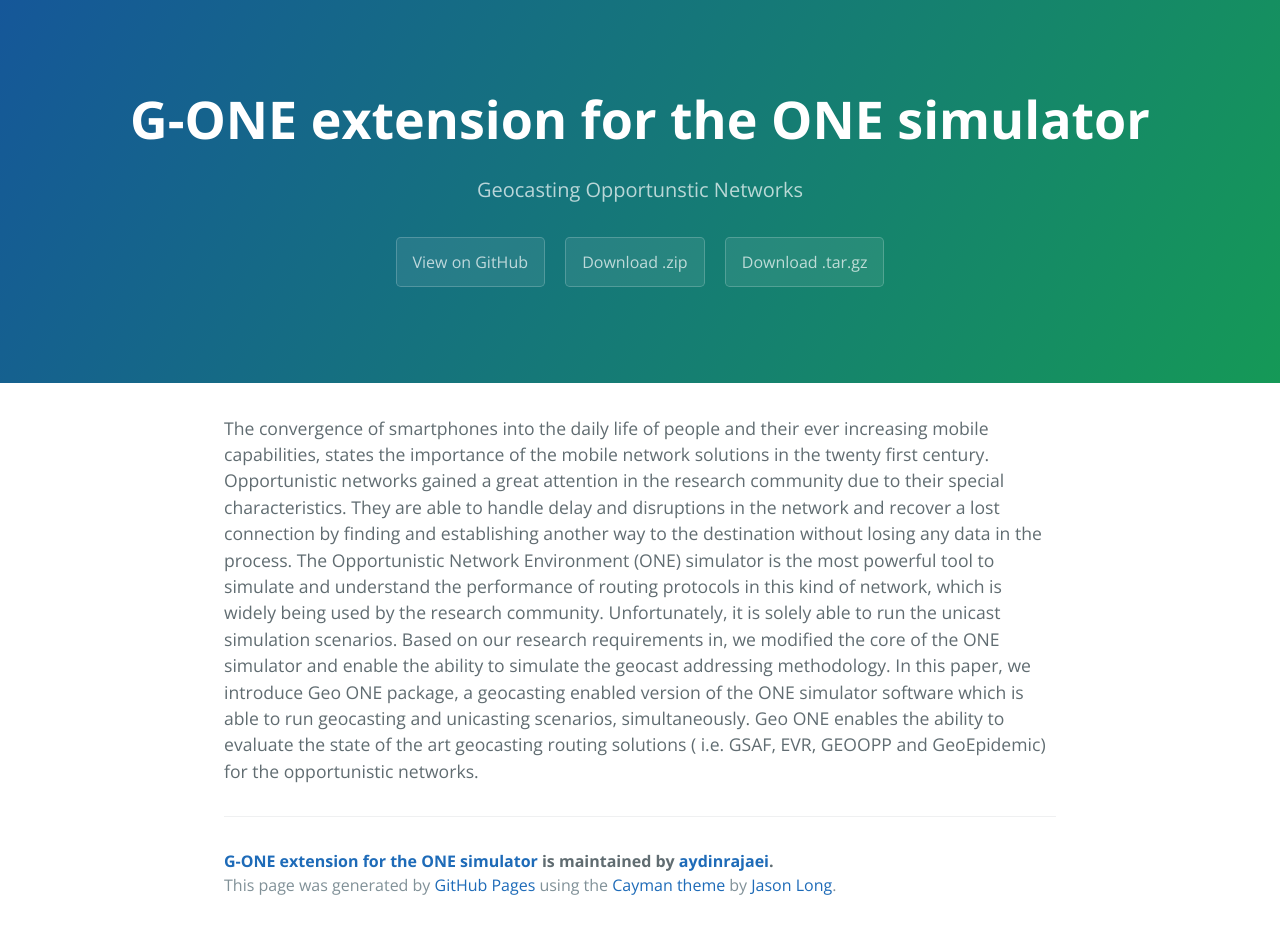
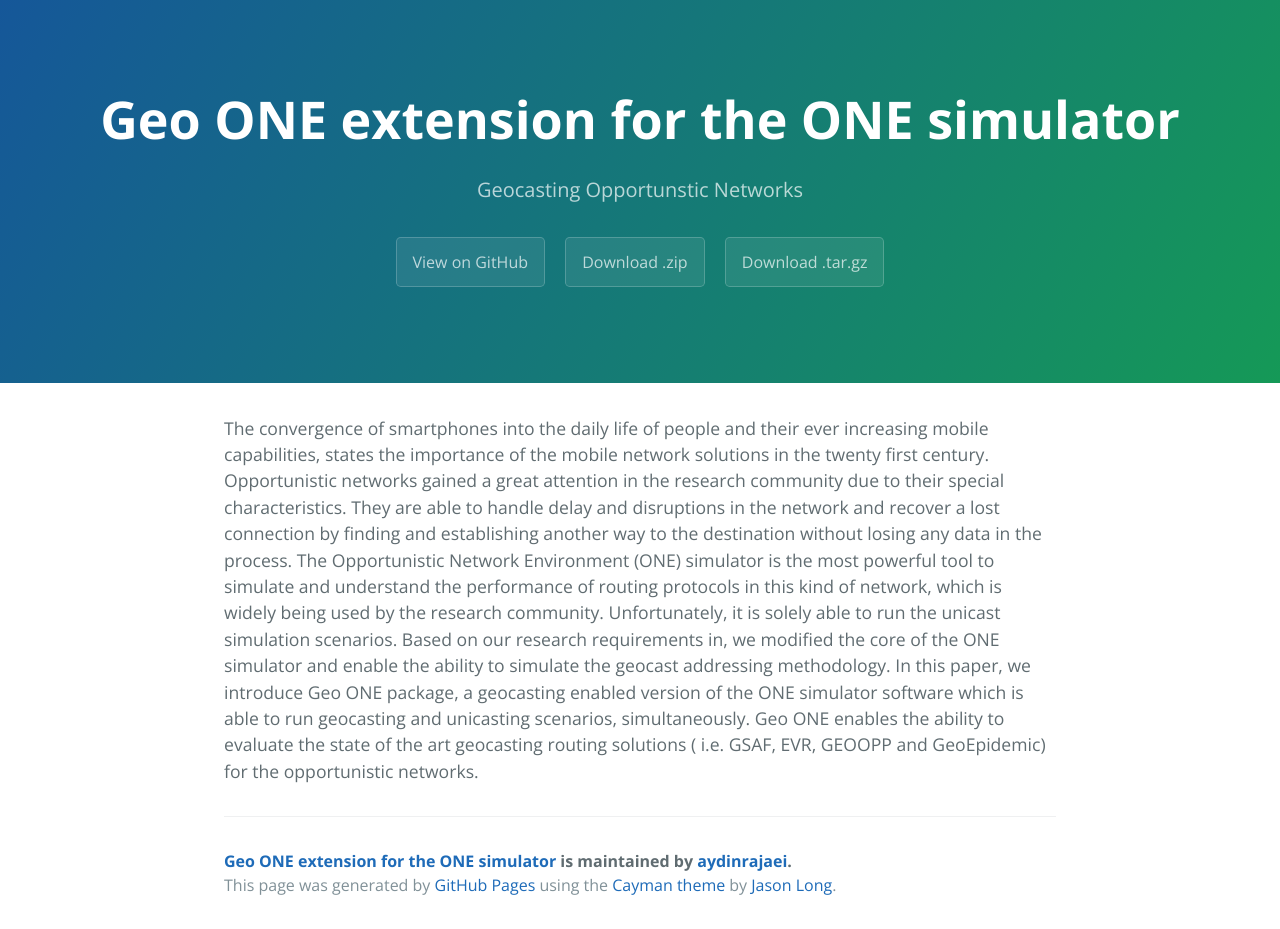
Before and after one commit to aydinrajaei/g-one, a plain HTML site: page index.html in a window 1280 px wide. Drawn offline with nearby package versions, Linux system fonts and the light colour scheme.

```diff
--- a/index.html
+++ b/index.html
@@ -2,7 +2,7 @@
 <html lang="en-us">
   <head>
     <meta charset="UTF-8">
-    <title>G-ONE extension for the ONE simulator by aydinrajaei</title>
+    <title>Geo ONE extension for the ONE simulator by aydinrajaei</title>
     <meta name="viewport" content="width=device-width, initial-scale=1">
     <link rel="stylesheet" type="text/css" href="stylesheets/normalize.css" media="screen">
     <link href='https://fonts.googleapis.com/css?family=Open+Sans:400,700' rel='stylesheet' type='text/css'>
@@ -11,7 +11,7 @@
   </head>
   <body>
     <section class="page-header">
-      <h1 class="project-name">G-ONE extension for the ONE simulator</h1>
+      <h1 class="project-name">Geo ONE extension for the ONE simulator</h1>
       <h2 class="project-tagline">Geocasting Opportunstic Networks</h2>
       <a href="https://github.com/aydinrajaei/g-one" class="btn">View on GitHub</a>
       <a href="https://github.com/aydinrajaei/g-one/zipball/master" class="btn">Download .zip</a>
@@ -22,7 +22,7 @@
       <p>The convergence of smartphones into the daily life of people and their ever increasing mobile capabilities, states the importance of the mobile network solutions in the twenty first century. Opportunistic networks gained a great attention in the research community due to their special characteristics. They are able to handle delay and disruptions in the network and recover a lost connection by finding and establishing another way to the destination without losing any data in the process. The Opportunistic Network Environment (ONE) simulator is the most powerful tool to simulate and understand the performance of routing protocols in this kind of network, which is widely being used by the research community. Unfortunately, it is solely able to run the unicast simulation scenarios. Based on our research requirements in, we modified the core of the ONE simulator and enable the ability to simulate the geocast addressing methodology. In this paper, we introduce Geo ONE package, a geocasting enabled version of the ONE simulator software which is able to run geocasting and unicasting scenarios, simultaneously. Geo ONE enables the ability to evaluate the state of the art geocasting routing solutions ( i.e. GSAF, EVR, GEOOPP and GeoEpidemic) for the opportunistic networks.</p>
 
       <footer class="site-footer">
-        <span class="site-footer-owner"><a href="https://github.com/aydinrajaei/g-one">G-ONE extension for the ONE simulator</a> is maintained by <a href="https://github.com/aydinrajaei">aydinrajaei</a>.</span>
+        <span class="site-footer-owner"><a href="https://github.com/aydinrajaei/g-one">Geo ONE extension for the ONE simulator</a> is maintained by <a href="https://github.com/aydinrajaei">aydinrajaei</a>.</span>
 
         <span class="site-footer-credits">This page was generated by <a href="https://pages.github.com">GitHub Pages</a> using the <a href="https://github.com/jasonlong/cayman-theme">Cayman theme</a> by <a href="https://twitter.com/jasonlong">Jason Long</a>.</span>
       </footer>
--- a/params.json
+++ b/params.json
@@ -1,5 +1,5 @@
 {
-  "name": "G-ONE extension for the ONE simulator",
+  "name": "Geo ONE extension for the ONE simulator",
   "tagline": "Geocasting Opportunstic Networks",
   "body": "The convergence of smartphones into the daily life of people and their ever increasing mobile capabilities, states the importance of the mobile network solutions in the twenty first century. Opportunistic networks gained a great attention in the research community due to their special characteristics. They are able to handle delay and disruptions in the network and recover a lost connection by finding and establishing another way to the destination without losing any data in the process. The Opportunistic Network Environment (ONE) simulator is the most powerful tool to simulate and understand the performance of routing protocols in this kind of network, which is widely being used by the research community. Unfortunately, it is solely able to run the unicast simulation scenarios. Based on our research requirements in, we modified the core of the ONE simulator and enable the ability to simulate the geocast addressing methodology. In this paper, we introduce Geo ONE package, a geocasting enabled version of the ONE simulator software which is able to run geocasting and unicasting scenarios, simultaneously. Geo ONE enables the ability to evaluate the state of the art geocasting routing solutions ( i.e. GSAF, EVR, GEOOPP and GeoEpidemic) for the opportunistic networks.",
   "note": "Don't delete this file! It's used internally to help with page regeneration."
```
